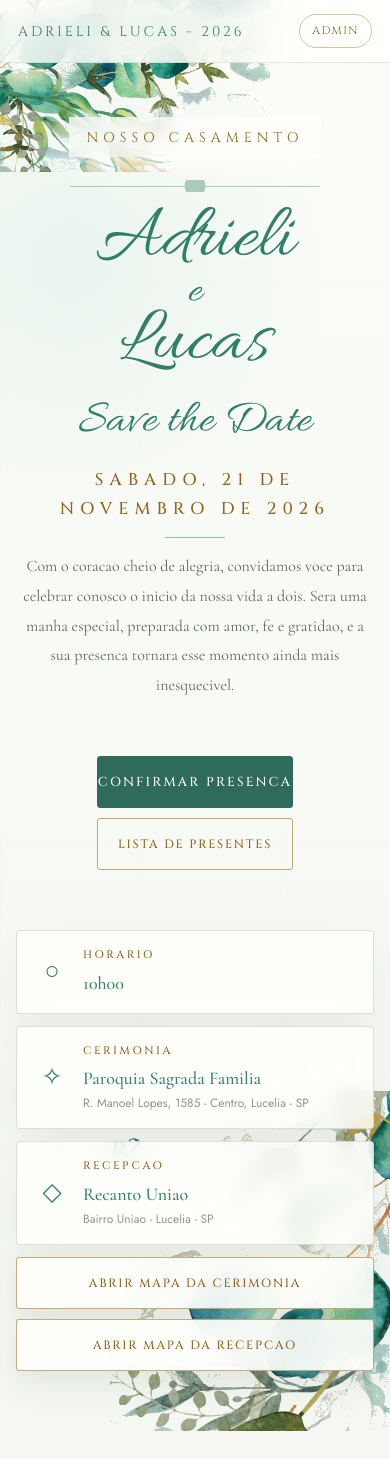
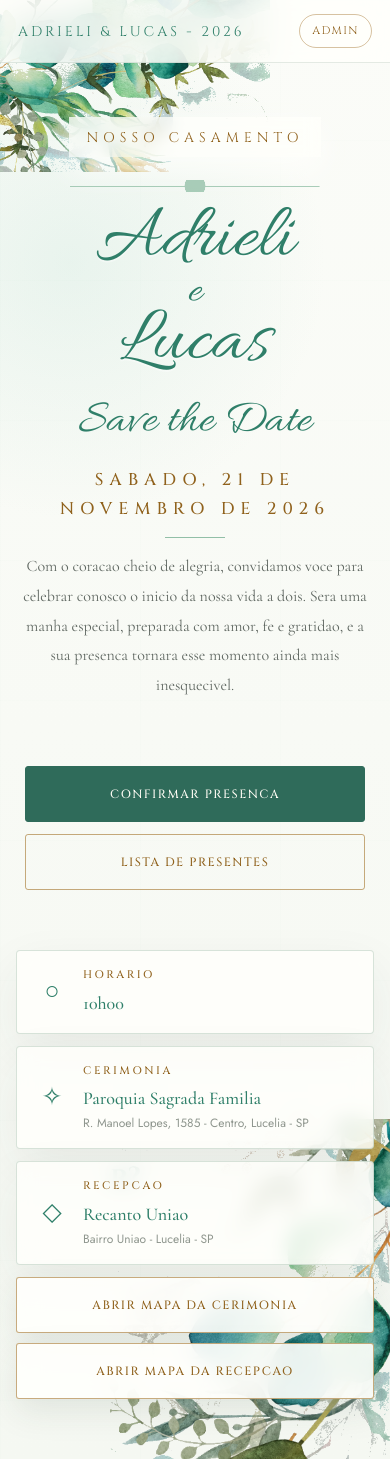
Before and after one commit to zanilucas/casamentolucas, a Next.js app: page / in a window 390 px wide. Before the commit the page ends 1431 px from the top, so only its background shows below. Built offline with nearby package versions, Linux system fonts and the light colour scheme.

Commit message:
Ajusta largura e respiro dos botoes principais

```diff
--- a/src/app/globals.css
+++ b/src/app/globals.css
@@ -302,9 +302,10 @@ textarea {
 
 .button-stack {
   display: grid;
-  gap: 10px;
+  width: min(100%, 420px);
+  gap: 12px;
   max-width: 420px;
-  margin: 28px auto 0;
+  margin: 34px auto 0;
 }
 
 .map-actions {
@@ -915,6 +916,8 @@ body {
   font-family: var(--font-caps), Georgia, serif;
   font-size: 13px;
   letter-spacing: 2.2px;
+  padding-right: 24px;
+  padding-left: 24px;
   text-transform: uppercase;
 }
 
@@ -1008,4 +1011,20 @@ body {
   .hero-welcome {
     font-size: 16px;
   }
+
+  .button-stack {
+    width: min(100%, 340px);
+    margin-top: 38px;
+  }
+
+  .btn-primary,
+  .btn-secondary,
+  .btn-map,
+  .export-btn {
+    min-height: 56px;
+    padding-right: 18px;
+    padding-left: 18px;
+    font-size: 12px;
+    letter-spacing: 1.5px;
+  }
 }
```
